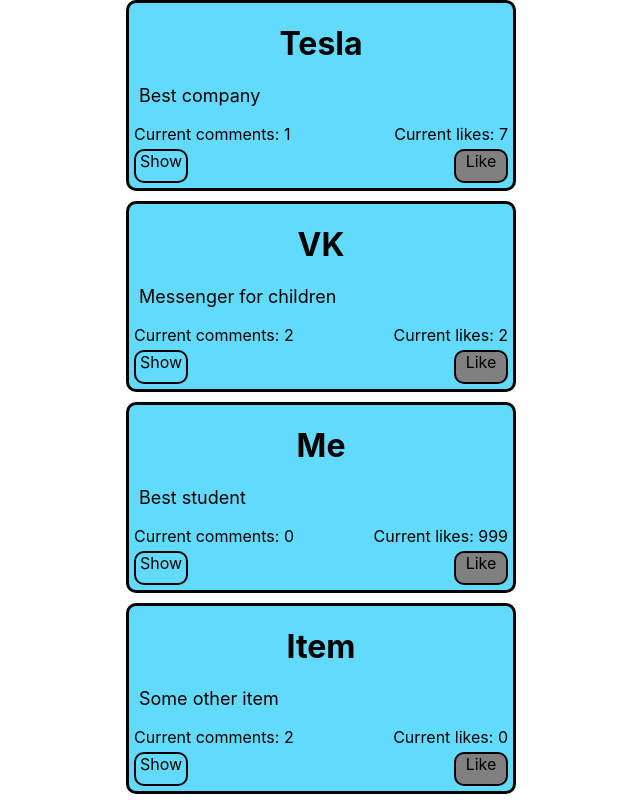
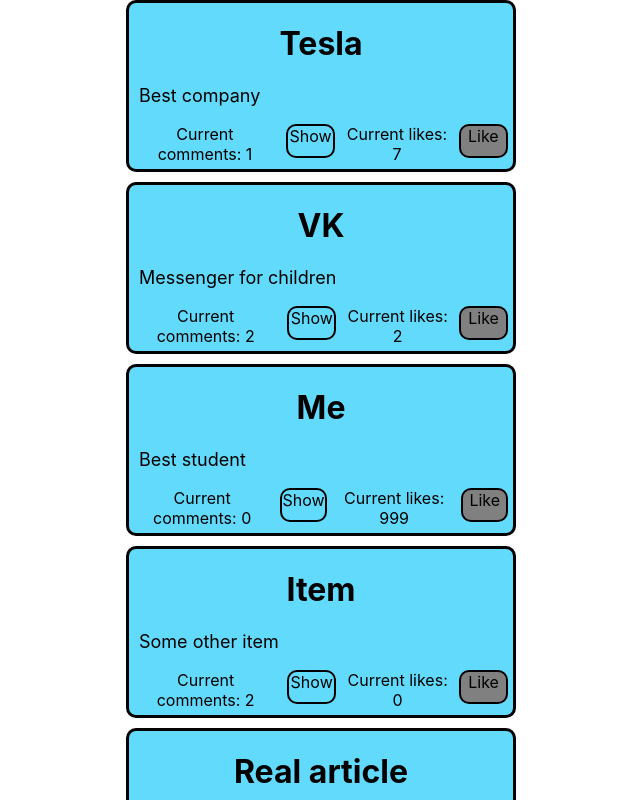
Before and after one commit to RexarSergey/frontend-dz, a React (Create React App) app: page / in a window 1280 px wide. Shown: the top 800 px of the page, without its empty margins (319-959 px from the left). Built offline with nearby package versions, Linux system fonts and the light colour scheme.

Commit message:
dz4 8/11 added async realization

```diff
--- a/src/App.js
+++ b/src/App.js
@@ -1,5 +1,6 @@
 import './App.css';
 import {MessageCard} from "./components/message-card/message-card";
+import {AsyncRealization} from "./components/async-realization/async-realization"
 import artiData from "./assets/articles.json"
 
 
@@ -7,13 +8,15 @@
     return (
         // Mapping elements form mock-data
         <div className="App">
-            {artiData.map(({articleId, title, text, currentLikes, commentsCount}) => <MessageCard
+      {/*      {artiData.map(({articleId, title, text, currentLikes, commentsCount}) => <MessageCard
                 articleId={articleId}
                 title={title}
                 text={text}
                 currentLikes={currentLikes}
                 commentsCount={commentsCount}
-            />)}
+            />)}*/}
+            {/*<AsyncCard dataSize={artiData.length}/>*/}
+            <AsyncRealization/>
         </div>
     );
 }
--- /dev/null
+++ b/src/components/async-comment-card/async-comment-card.jsx
@@ -0,0 +1,34 @@
+import React, {useEffect, useState} from "react";
+import {getComments} from "../helpers/get-comments-by-article";
+import s from "./async-comment-card.module.css";
+
+
+export function CommentCard({author, articleId, text}) {
+    const authorInfo = `Author: ${author}`;
+
+    return (
+        <div className={s.card}>
+            <h1>{authorInfo}</h1>
+            <p className={s.content}>{text}</p>
+        </div>
+    )
+}
+
+export function AsyncCommentCard({articleId: Id}) {
+    const [data, setData] = useState(null)
+
+    useEffect(() => {
+        getComments(Id).then(fetchedData => setData(fetchedData))
+    }, [])
+
+    return data
+        ? <div> {data.map(({author, articleId, text}) =>
+            <CommentCard
+                author={author}
+                articleId={articleId}
+                text={text}
+            />
+        )}
+        </div>
+        : <div>Loading...</div>
+}
--- /dev/null
+++ b/src/components/async-comment-card/async-comment-card.module.css
@@ -0,0 +1,14 @@
+.card {
+    margin: 5px;
+    max-width: 500px;
+    overflow-wrap: break-word;
+    background-color: #ffffff;
+    border: 3px solid #000000;
+    border-radius: 10px;
+}
+
+.content {
+    text-align: start;
+    margin-left: 10px;
+    font-size: 18px;
+}
--- /dev/null
+++ b/src/components/async-message-card/async-message-card.jsx
@@ -0,0 +1,99 @@
+import React, {useState} from "react";
+import {AsyncCommentCard} from "../async-comment-card/async-comment-card";
+import s from "./async-message-card.module.css";
+
+
+export function CommentBlock({commentsCount, commentsCounter, setCommentsCounter, commentsState, setCommentsState}) {
+    const commentsInfo = `Current comments: ${commentsCounter}`
+
+    const pushCommentButton = () => {
+        if (commentsState) {
+            setCommentsState(false)
+            return
+        }
+
+        setCommentsState(true)
+    }
+
+    return (
+        <>
+            <p className={s.info}>{commentsInfo}</p>
+            <div
+                className={s.button}
+                style={{
+                    backgroundColor: commentsState ? '#808080' : '#61dafb'
+                }}
+                onClick={pushCommentButton}>{commentsState ? "Hide" : "Show"}
+            </div>
+        </>
+    )
+}
+
+export function LikeBlock({currentLikes, likeCounter, setLikeCounter, likeState, setLikeState}) {
+    const likeInfo = `Current likes: ${likeCounter}`
+
+    const pushLikeButton = () => {
+        if (likeState) {
+            setLikeCounter(oldCounter => oldCounter - 1)
+            setLikeState(false)
+            return
+        }
+
+        setLikeCounter(oldCounter => oldCounter + 1)
+        setLikeState(true)
+    }
+
+    return (
+        <>
+            <p className={s.info}>{likeInfo}</p>
+            <div
+                className={s.button}
+                style={{
+                    backgroundColor: likeState ? '#ff0000' : '#808080',
+                    float: "right"
+                }}
+                onClick={pushLikeButton}>Like
+            </div>
+        </>
+    )
+}
+
+export function MessageCard({articleId, title, text, currentLikes, commentsCount}) {
+    const [likeCounter, setLikeCounter] = useState(currentLikes)
+    const [likeState, setLikeState] = useState(false)
+
+    const [commentsCounter, setCommentsCounter] = useState(commentsCount)
+    const [commentsState, setCommentsState] = useState(false)
+
+    return (
+        <div className={s.card}>
+            <h1>{title}</h1>
+            <p className={s.content}>{text}</p>
+
+            <div className={s.container}>
+                <CommentBlock
+                    commentsCount={commentsCount}
+                    commentsCounter={commentsCounter}
+                    setCommentsCounter={setCommentsCounter}
+                    commentsState={commentsState}
+                    setCommentsState={setCommentsState}
+                />
+                <LikeBlock
+                    currentLikes={currentLikes}
+                    likeCounter={likeCounter}
+                    setLikeCounter={setLikeCounter}
+                    likeState={likeState}
+                    setLikeState={setLikeState}
+                />
+            </div>
+
+            <div
+                style={{
+                    display: commentsState ? "block" : "none"
+                }}
+            >
+                {commentsState ? <AsyncCommentCard articleId={articleId}/> : ""}
+            </div>
+        </div>
+    )
+}
--- /dev/null
+++ b/src/components/async-message-card/async-message-card.module.css
@@ -0,0 +1,35 @@
+.card {
+    margin: 0 auto 10px;
+    width: 30%;
+    height: auto;
+    max-width: 500px;
+    overflow-wrap: break-word;
+    background-color: #61dafb;
+    border: 3px solid #000000;
+    border-radius: 10px;
+}
+
+.content {
+    text-align: start;
+    margin-left: 10px;
+    font-size: 18px;
+}
+
+.container {
+    display: flex;
+    justify-content: space-between;
+}
+
+.info {
+    margin: 0 5px 5px;
+    font-size: 16px;
+}
+
+.button {
+    width: 50px;
+    height: 30px;
+    font-size: 16px;
+    margin: 0 5px 5px;
+    border: 2px solid #000000;
+    border-radius: 10px;
+}
--- /dev/null
+++ b/src/components/async-realization/async-realization.jsx
@@ -0,0 +1,24 @@
+import React, {useEffect, useState} from "react"
+import {getArticles} from "../helpers/get-articles"
+import {MessageCard} from "../async-message-card/async-message-card";
+
+
+export function AsyncRealization() {
+    const [data, setData] = useState(null)
+
+    useEffect(() => {
+        getArticles().then(fetchedData => setData(fetchedData))
+    }, [])
+
+    return data
+        ? <div> {data.map(({articleId, title, text, currentLikes, commentsCount}) =>
+            <MessageCard
+                articleId={articleId}
+                title={title}
+                text={text}
+                currentLikes={currentLikes}
+                commentsCount={commentsCount}
+            />)}
+        </div>
+        : <div> NO DATA </div>
+}
```
